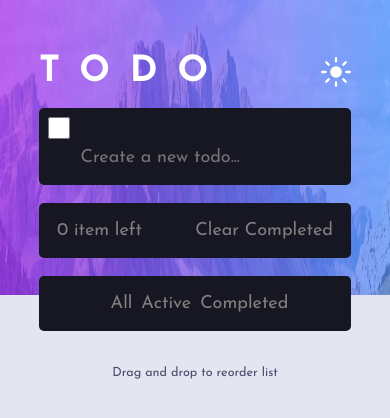
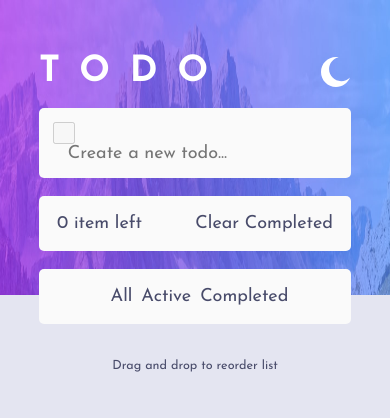
Before and after one commit to JulianIfesiokwu/To-do-App-2-, a React (Create React App) app: page / in a window 390 px wide. Shown: the top 418 px of the page. Built offline with nearby package versions, Linux system fonts and the light colour scheme.

Commit message:
working on completed functionality for each task

```diff
--- a/src/components/Task/Task.component.jsx
+++ b/src/components/Task/Task.component.jsx
@@ -1,19 +1,18 @@
 import './Task.styles.scss'
 import cancelButton from '../../images/icon-cross.svg'
 
-const Task = ({ title, deleteTask, id, toggleCompleted, task, completed }) => {
+const Task = ({ title, deleteTask, id, toggleCompleted, task, completed}) => {
 
     return (
         <article className='task'>
             <div className="checkmark-container">
-                <input
-                type="checkbox"
+                <input type="checkbox"
                 className='toggle-completed'
                 value={completed}
                 onClick={() => toggleCompleted(task, id)}/>
                 {/* <span className="checkmark"></span> */}
             </div>
-            <p className='created-title'>{title}</p>
+            <p className={completed ? 'strike-through created-title' : 'created-title'}>{title}</p>
             <img
             src={cancelButton} alt=''
             className='cancel-icon'
--- a/src/components/Task/Task.styles.scss
+++ b/src/components/Task/Task.styles.scss
@@ -1,8 +1,8 @@
 @import '../../variables.scss';
 
 .task {
-    padding: 1rem;
-    border-bottom: 1px solid white;
+    padding: 0.8rem;
+    border-bottom: 1px solid var(--text-color);;
     position: relative;
     cursor: pointer;
 }
@@ -16,6 +16,7 @@
 }
 
 .toggle-completed {
+    display: inline;
     width: 22px;
     height: 22px;
     border-radius: 100%;
--- a/src/components/TaskList/TaskList.component.jsx
+++ b/src/components/TaskList/TaskList.component.jsx
@@ -1,7 +1,7 @@
 import Task from "../Task/Task.component";
 import './TaskList.styles.scss'
 
-const TaskList = ({ allTasks, deleteTask, toggleCompleted }) => {
+const TaskList = ({ allTasks, deleteTask, toggleCompleted, completed }) => {
     return (
         <div>
             <div className="task-list">
@@ -16,6 +16,7 @@ const TaskList = ({ allTasks, deleteTask, toggleCompleted }) => {
                     deleteTask={deleteTask}
                     id={id}
                     toggleCompleted={toggleCompleted}
+                    completed={completed}
                     />
                 )
             })}
--- a/src/components/TaskList/TaskList.styles.scss
+++ b/src/components/TaskList/TaskList.styles.scss
@@ -3,8 +3,8 @@
 .task-list {
     margin-top: 1rem;
     width: 40vw;
-    background-color:  $veryDarkBlue;
-    color: white;
+    background-color: var(--todoBackground-color);
+    color: var(--text-color);
     border-radius: 5px;
 }
 
@@ -16,7 +16,9 @@
     cursor: pointer;
 }
 
-.items-left {color: grey;}
+.items-left {
+    color: var(--text-color);
+}
 
 .control-filters {
     display: flex;
@@ -25,7 +27,7 @@
 
 .control-filters p{
     margin-left: 0.5rem;
-    color: grey;
+    color: var(--text-color);
 }
 
 .control-filters p:hover{
@@ -33,7 +35,7 @@
 }
 
 .clear-completed {
-    color: grey;
+    color: var(--text-color);
 }
 .clear-completed:hover {
     color: white;
@@ -44,7 +46,7 @@
     margin-top: 1rem;
     width: 100%;
     justify-content: center;
-    background-color: $veryDarkBlue;
+    background-color: var(--todoBackground-color);
     border-radius: 5px;
 }
 
@@ -66,7 +68,7 @@
 
     .mobile-control-filters p {
         margin-left: 0.5rem;
-        color: grey;
+        color: var(--text-color);
     }
 
     .mobile-control-filters p:hover {
--- a/src/components/create-task/create-task.component.jsx
+++ b/src/components/create-task/create-task.component.jsx
@@ -3,7 +3,7 @@ import './create-task.styles.scss';
 function CreateTask({addTask, setTask, task}) {
     return (
         <div className='input-container'>
-            <input type="checkbox" className='toggle-completed'/>
+            <input type="checkbox" className='create-completed' disabled/>
             <span className="checkmark"></span>
             <input placeholder="Create a new todo..."
             type="text"
--- a/src/components/create-task/create-task.styles.scss
+++ b/src/components/create-task/create-task.styles.scss
@@ -3,17 +3,24 @@
 .input-container {
     border-radius: 5px;
     position: relative;
-    background-color: $veryDarkBlue;
-    padding: 0.5rem;
+    background-color: var(--todoBackground-color);
+    padding: 0.8rem;
+}
+
+.create-completed {
+    display: inline;
+    width: 22px;
+    height: 22px;
+    border-radius: 100%;
+    vertical-align: middle;
 }
 
 .make-task {
     width: 90%;
-    color: white;
+    color: var(--text-color);
     background: transparent;
     border: none;
     outline: none;
-    padding: 0.5rem 1rem;
     font-size: 1rem;
     margin-left: 0.8rem;
 }
--- a/src/components/header/header.component.jsx
+++ b/src/components/header/header.component.jsx
@@ -5,7 +5,7 @@ import moonIcon from '../../images/icon-moon.svg';
 
 import './header.styles.css'
 
-const HeaderContainer = (toggleTheme, theme) => {
+const HeaderContainer = ({ toggleTheme, theme }) => {
 
     return (
         <div className='header'>
@@ -15,7 +15,7 @@ const HeaderContainer = (toggleTheme, theme) => {
             src={theme ? sunIcon : moonIcon}
             alt='icon'
             value={theme}
-            onClick={() => toggleTheme}/>
+            onClick={() => toggleTheme(theme)}/>
         </div>
     )
 }
```
